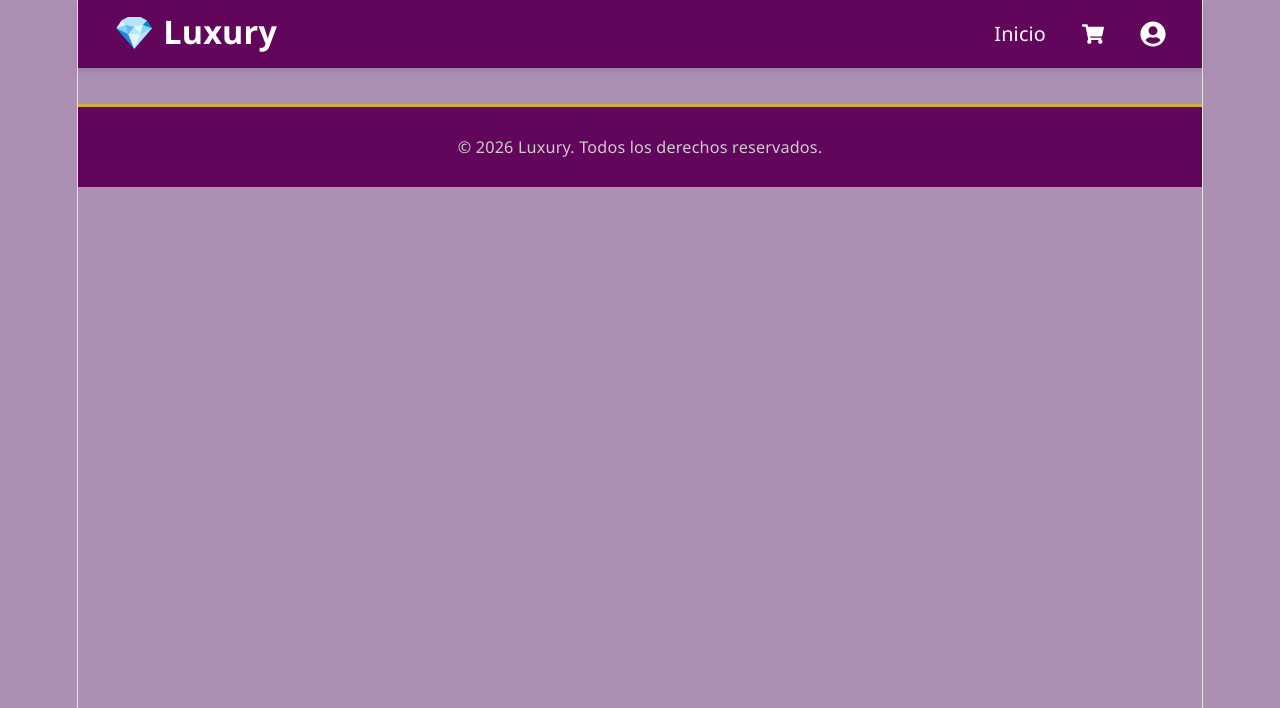
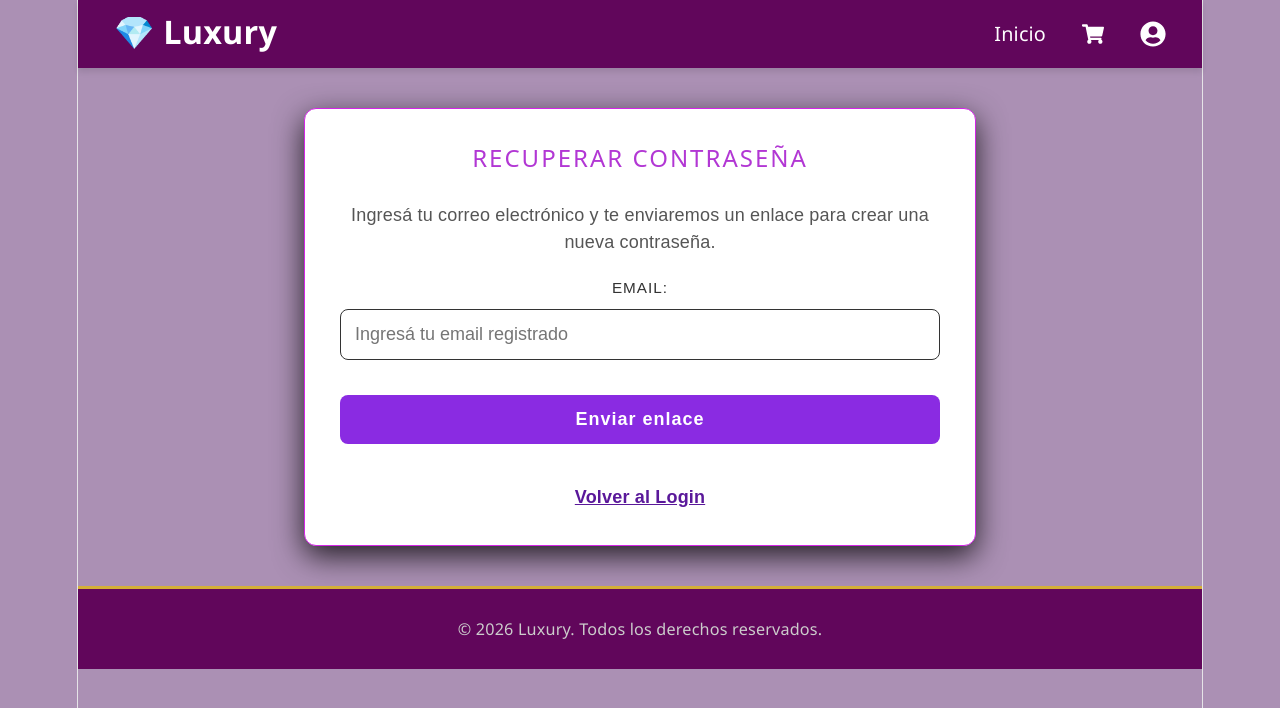
Before and after one commit to muraisnchz/luxury, a React (Vite) app in the folder frontend/: page /forgot-password in a window 1280 px wide. Shown: the top 708 px of the page. Built offline with nearby package versions, Linux system fonts and the light colour scheme; no server answers.

Commit message:
Frontend de recuperación de contraseña completo

```diff
--- a/frontend/src/App.jsx
+++ b/frontend/src/App.jsx
@@ -14,6 +14,8 @@ import Registro from './pages/registro/Registro';
 import Usuarios from './pages/usuarios/Usuarios';
 import EditarProducto from './pages/editarProducto/EditarProducto';
 import MiPerfil from './pages/miPerfil/MiPerfil';
+import ForgotPassword from './pages/forgotpassword/Forgotpassword';
+import ResetPassword from './pages/resetPassword/ResetPassword';
 
 function App() {
   return (
@@ -29,6 +31,8 @@ function App() {
           <Route path="/login" element={<Login />} />
           <Route path="/registro" element={<Registro />} />
           <Route path="/mi-Perfil" element={<MiPerfil />} />
+          <Route path="/forgot-password" element={<ForgotPassword />} />
+          <Route path="/reset-password/:token" element={<ResetPassword />} />
 
           //Rutas protegidas para admin
           <Route
--- /dev/null
+++ b/frontend/src/pages/forgotPassword/ForgotPassword.jsx
@@ -0,0 +1,71 @@
+import React, { useState } from 'react';
+import { Link } from 'react-router-dom';
+import { solicitarRestablecerContraseña } from '../../services/authService';
+import '../altaProducto/AltaProducto.css';
+
+const ForgotPassword = () => {
+  const [email, setEmail] = useState('');
+  const [mensaje, setMensaje] = useState({ tipo: '', texto: '' });
+  const [cargando, setCargando] = useState(false);
+
+  const handleSubmit = async (e) => {
+    e.preventDefault();
+    setCargando(true);
+    setMensaje({ tipo: '', texto: '' });
+
+    try {
+      const respuesta = await solicitarRestablecerContraseña(email);
+      setMensaje({ tipo: 'exito', texto: respuesta.mensaje });
+      setEmail(''); // Limpiamos el input
+    } catch (error) {
+      console.error('Error al solicitar restablecimiento de contraseña:', error);
+      setMensaje({ tipo: 'error', texto: 'Hubo un error al procesar la solicitud. Intentá de nuevo.' });
+    } finally {
+      setCargando(false);
+    }
+  };
+
+  return (
+    <div className="form-container">
+      <h2>Recuperar Contraseña</h2>
+      <p style={{ textAlign: 'center', marginBottom: '20px', color: '#555' }}>
+        Ingresá tu correo electrónico y te enviaremos un enlace para crear una nueva contraseña.
+      </p>
+
+      {mensaje.texto && (
+        <div style={{
+          color: mensaje.tipo === 'exito' ? '#155724' : '#721c24',
+          backgroundColor: mensaje.tipo === 'exito' ? '#d4edda' : '#f8d7da',
+          padding: '10px', borderRadius: '5px', marginBottom: '15px', textAlign: 'center', fontWeight: 'bold'
+        }}>
+          {mensaje.texto}
+        </div>
+      )}
+
+      <form onSubmit={handleSubmit} className="joya-form">
+        <div className="form-group">
+          <label>Email:</label>
+          <input
+            type="email"
+            value={email}
+            onChange={(e) => setEmail(e.target.value)}
+            required
+            placeholder="Ingresá tu email registrado"
+          />
+        </div>
+
+        <div className="form-buttons">
+          <button type="submit" className="btn-save" disabled={cargando}>
+            {cargando ? 'Enviando...' : 'Enviar enlace'}
+          </button>
+        </div>
+
+        <div style={{ marginTop: '20px', textAlign: 'center' }}>
+          <Link to="/login" style={{ color: '#5a189a', fontWeight: 'bold' }}>Volver al Login</Link>
+        </div>
+      </form>
+    </div>
+  );
+};
+
+export default ForgotPassword;
--- a/frontend/src/pages/login/Login.jsx
+++ b/frontend/src/pages/login/Login.jsx
@@ -1,20 +1,21 @@
-import React, { useState } from 'react';
-import { useNavigate, Link } from 'react-router-dom';
-import { loginUsuario } from '../../services/authService';
+import React, { useState } from "react";
+import { useNavigate, Link } from "react-router-dom";
+import { loginUsuario } from "../../services/authService";
+
 // Importamos los íconos del ojito
-import { FaEye, FaEyeSlash } from 'react-icons/fa';
+import { FaEye, FaEyeSlash } from "react-icons/fa";
 
-// Reutilizamos tu CSS de CargarProducto
-import '../altaProducto/AltaProducto.css';
+// Reutilizamos CSS de CargarProducto
+import "../altaProducto/AltaProducto.css";
 
 const Login = () => {
   const navigate = useNavigate();
 
   const [credenciales, setCredenciales] = useState({
-    email: '',
-    password: ''
+    email: "",
+    password: "",
   });
-  const [error, setError] = useState('');
+  const [error, setError] = useState("");
 
   // --- ESTADO PARA CONTROLAR EL OJITO ---
   const [mostrarPassword, setMostrarPassword] = useState(false);
@@ -22,7 +23,7 @@ const Login = () => {
   const handleChange = (e) => {
     setCredenciales({
       ...credenciales,
-      [e.target.name]: e.target.value
+      [e.target.name]: e.target.value,
     });
   };
 
@@ -38,17 +39,18 @@ const Login = () => {
       const data = await loginUsuario(credenciales);
 
       // 2. ¡Atrapamos el token y lo guardamos en el LocalStorage!
-      localStorage.setItem('token', data.token);
+      localStorage.setItem("token", data.token);
 
-      alert('¡Login exitoso!');
+      alert("¡Login exitoso!");
 
       // 3. Lo llevamos a la página principal o al panel de admin
-      navigate('/');
-
+      navigate("/");
     } catch (error) {
       console.error("Error al iniciar sesión:", error);
       // Mostramos el error exacto que manda tu backend (ej: "Contraseña incorrecta")
-      setError(error.response?.data?.mensaje || 'Hubo un error al iniciar sesión');
+      setError(
+        error.response?.data?.mensaje || "Hubo un error al iniciar sesión",
+      );
     }
   };
 
@@ -56,7 +58,18 @@ const Login = () => {
     <div className="form-container">
       <h2>Iniciar Sesión</h2>
 
-      {error && <div style={{ color: 'red', marginBottom: '15px', textAlign: 'center', fontWeight: 'bold' }}>{error}</div>}
+      {error && (
+        <div
+          style={{
+            color: "red",
+            marginBottom: "15px",
+            textAlign: "center",
+            fontWeight: "bold",
+          }}
+        >
+          {error}
+        </div>
+      )}
 
       <form onSubmit={handleSubmit} className="joya-form">
         <div className="form-group">
@@ -93,19 +106,49 @@ const Login = () => {
         </div>
 
         <div className="form-buttons">
-          <button type="submit" className="btn-save">Ingresar</button>
-          <button type="button" onClick={() => navigate('/')} className="btn-cancel">Cancelar</button>
+          <button type="submit" className="btn-save">
+            Ingresar
+          </button>
+          <button
+            type="button"
+            onClick={() => navigate("/")}
+            className="btn-cancel"
+          >
+            Cancelar
+          </button>
         </div>
 
-
-        <div style={{ marginTop: '20px', textAlign: 'center', fontSize: '0.95rem' }}>
+        <div
+          style={{
+            marginTop: "20px",
+            textAlign: "center",
+            fontSize: "0.95rem",
+          }}
+        >
           <span>¿No tenés cuenta? </span>
-          <Link to="/registro" style={{ color: '#5a189a', fontWeight: 'bold', textDecoration: 'underline' }}>
+          <Link
+            to="/registro"
+            style={{
+              color: "#5a189a",
+              fontWeight: "bold",
+              textDecoration: "underline",
+            }}
+          >
             Registrate
           </Link>
         </div>
-
-
+        <div style={{ marginTop: "10px", textAlign: "center" }}>
+          <Link
+            to="/forgot-password"
+            style={{
+              color: "#5a189a",
+              fontSize: "0.9rem",
+              textDecoration: "underline",
+            }}
+          >
+            ¿Olvidaste tu contraseña?
+          </Link>
+        </div>
       </form>
     </div>
   );
--- /dev/null
+++ b/frontend/src/pages/resetPassword/ResetPassword.jsx
@@ -0,0 +1,102 @@
+import React, { useState } from 'react';
+import { useParams, useNavigate, Link } from 'react-router-dom';
+import { restablecerContraseña } from '../../services/authService';
+import { FaEye, FaEyeSlash } from 'react-icons/fa';
+import '../altaProducto/AltaProducto.css';
+
+const ResetPassword = () => {
+  const { token } = useParams(); // Leemos el token de la URL
+  const navigate = useNavigate();
+
+  const [password, setPassword] = useState('');
+  const [repetirPassword, setRepetirPassword] = useState('');
+  const [mensaje, setMensaje] = useState({ tipo: '', texto: '' });
+
+  const [mostrarPassword, setMostrarPassword] = useState(false);
+  const [mostrarRepetirPassword, setMostrarRepetirPassword] = useState(false);
+
+  const handleSubmit = async (e) => {
+    e.preventDefault();
+    setMensaje({ tipo: '', texto: '' });
+
+
+    if (password.length < 6) {
+      return setMensaje({ tipo: 'error', texto: 'La contraseña debe tener al menos 6 caracteres.' });
+    }
+    if (password !== repetirPassword) {
+      return setMensaje({ tipo: 'error', texto: 'Las contraseñas no coinciden.' });
+    }
+
+    try {
+      const respuesta = await restablecerContraseña(token, password);
+      setMensaje({ tipo: 'exito', texto: respuesta.mensaje + ' Redirigiendo al login...' });
+
+      // Esperamos 2.5 segundos para que lea el mensaje y lo mandamos al login
+      setTimeout(() => {
+        navigate('/login');
+      }, 2500);
+
+    } catch (error) {
+      setMensaje({
+        tipo: 'error',
+        texto: error.response?.data?.mensaje || 'El enlace es inválido o ha expirado.'
+      });
+    }
+  };
+
+  return (
+    <div className="form-container">
+      <h2>Crear Nueva Contraseña</h2>
+
+      {mensaje.texto && (
+        <div style={{
+          color: mensaje.tipo === 'exito' ? '#155724' : '#721c24',
+          backgroundColor: mensaje.tipo === 'exito' ? '#d4edda' : '#f8d7da',
+          padding: '10px', borderRadius: '5px', marginBottom: '15px', textAlign: 'center', fontWeight: 'bold'
+        }}>
+          {mensaje.texto}
+        </div>
+      )}
+
+      <form onSubmit={handleSubmit} className="joya-form">
+        <div className="form-group">
+          <label>Nueva Contraseña:</label>
+          <div className="password-input-container">
+            <input
+              type={mostrarPassword ? "text" : "password"}
+              value={password}
+              onChange={(e) => setPassword(e.target.value)}
+              required
+            />
+            <button type="button" className="toggle-password-btn" onClick={() => setMostrarPassword(!mostrarPassword)}>
+              {mostrarPassword ? <FaEyeSlash /> : <FaEye />}
+            </button>
+          </div>
+        </div>
+
+        <div className="form-group">
+          <label>Repetir Nueva Contraseña:</label>
+          <div className="password-input-container">
+            <input
+              type={mostrarRepetirPassword ? "text" : "password"}
+              value={repetirPassword}
+              onChange={(e) => setRepetirPassword(e.target.value)}
+              required
+            />
+            <button type="button" className="toggle-password-btn" onClick={() => setMostrarRepetirPassword(!mostrarRepetirPassword)}>
+              {mostrarRepetirPassword ? <FaEyeSlash /> : <FaEye />}
+            </button>
+          </div>
+        </div>
+
+        <div className="form-buttons">
+          <button type="submit" className="btn-save" disabled={mensaje.tipo === 'exito'}>
+            Guardar Contraseña
+          </button>
+        </div>
+      </form>
+    </div>
+  );
+};
+
+export default ResetPassword;
--- a/frontend/src/services/authService.js
+++ b/frontend/src/services/authService.js
@@ -8,4 +8,14 @@ const loginUsuario = async (credenciales) => {
   return respuesta.data;
 };
 
-export { loginUsuario };
+const solicitarRestablecerContraseña = async (email) => {
+  const respuesta = await axios.post(`${API_URL}/forgot-password`, { email });
+  return respuesta.data;
+}
+
+const restablecerContraseña = async (token, password) => {
+  const respuesta = await axios.post(`${API_URL}/reset-password/${token}`, { password });
+  return respuesta.data;
+};
+
+export { loginUsuario, solicitarRestablecerContraseña, restablecerContraseña };
```
Also changed, not shown: frontend/src/services/usuarioService.js (line endings or trailing spaces).
